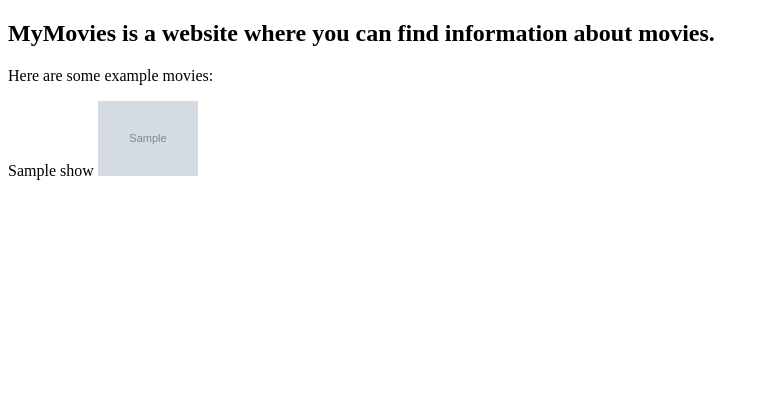
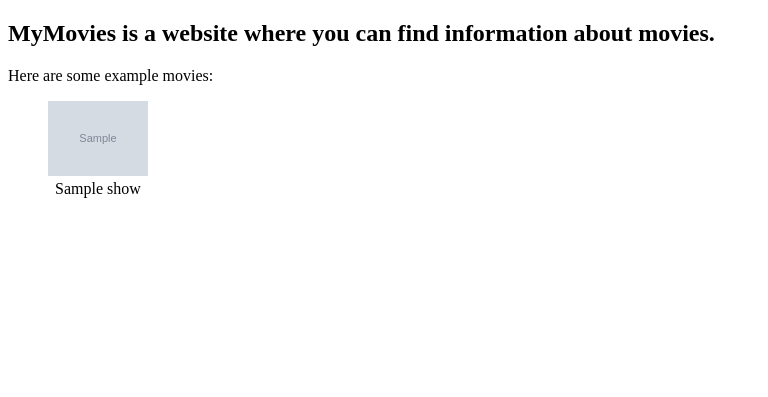
Before and after one commit to WJakubowsk/movie_recommender, a Django app: page / in a window 1280 px wide. Shown: the part 92-489 px from the top of the page, without its empty margins (0-768 px from the left). Run offline with Django 4.2, Linux system fonts and the light colour scheme; tables that the repository leaves empty hold one stand-in row (values such as "Sample post"); grey boxes marked "Sample" are stand-in pictures.

Commit message:
fix view

```diff
--- a/core/movierecommenderapp/templates/index.html
+++ b/core/movierecommenderapp/templates/index.html
@@ -7,7 +7,10 @@
     <div style="overflow-x: scroll; white-space: nowrap;">
         {% for movie in movies %}
             <div style="display: inline-block;">
-                <p>{{ movie.title }} <img src="{{ movie.poster }}" width="100"></p>
+                <figure style="text-align: center">
+                    <img src="{{ movie.poster }}" width="100">
+                    <figcaption>{{ movie.title }}</figcaption>
+                </figure>
             </div>
         {% endfor %}
     </div>
```
